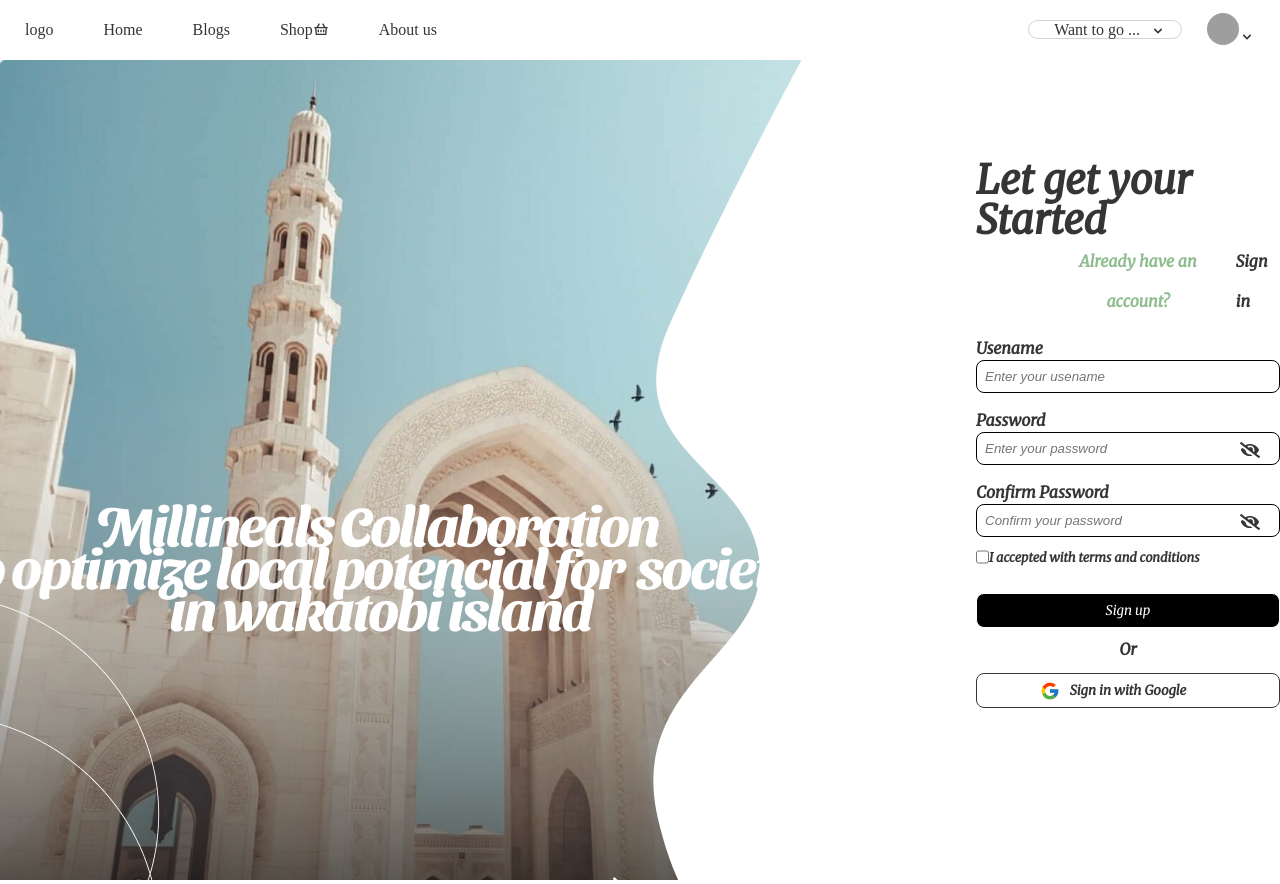
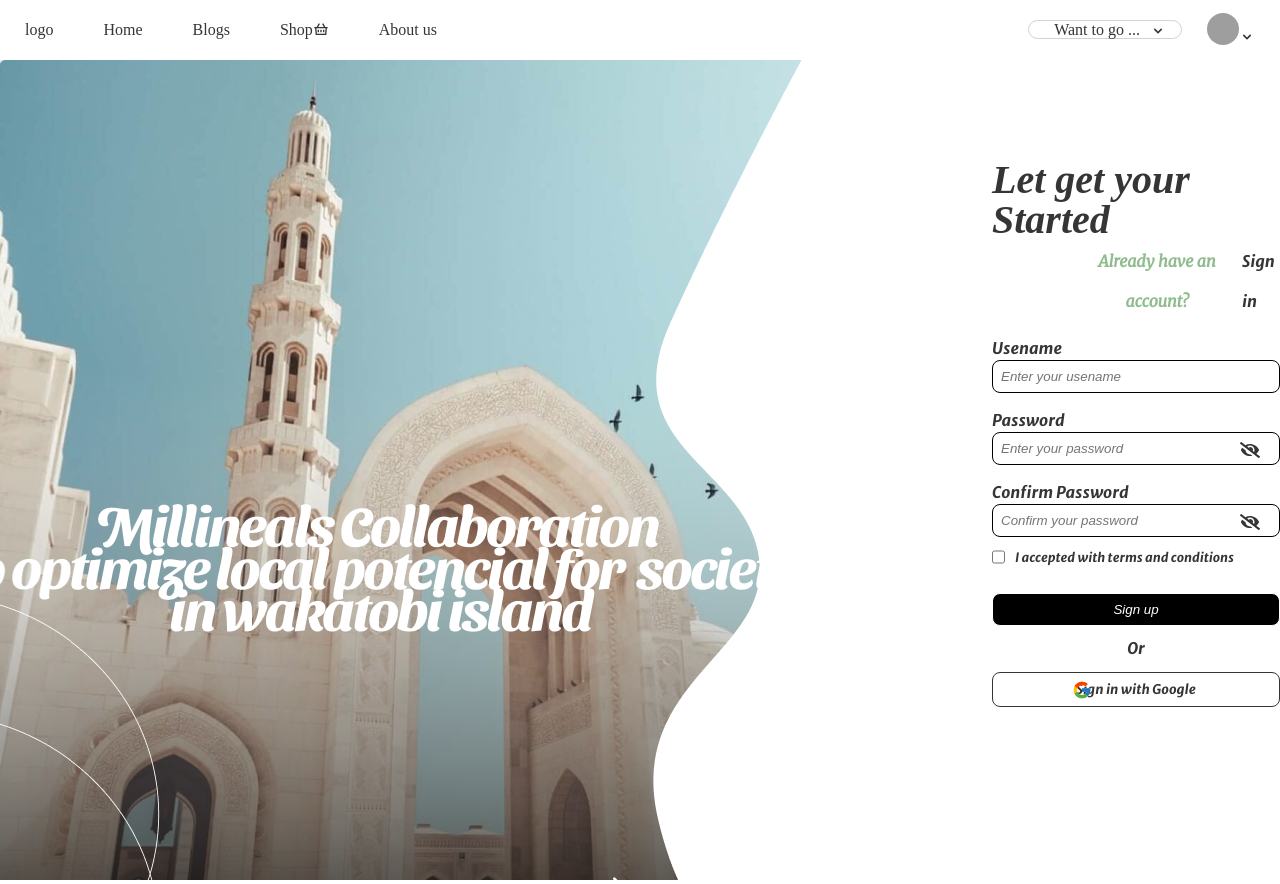
Before and after one commit to leethiep/travelinV, a React (Create React App) app: page /Register in a window 1280 px wide. Built offline with nearby package versions, Linux system fonts and the light colour scheme; grey boxes are pictures that could not be loaded; a web font is replaced by a local one.

Commit message:
Edit css login & resgiter

```diff
--- a/src/Login.css
+++ b/src/Login.css
@@ -12,11 +12,11 @@
 .signin {
     line-height: 2.5rem;
     position:absolute;
-    left: 63rem;
+    left: 64rem;
     top: 12rem;
     font-weight: bold;
     font-style:italic;
-    font-family: Merriweather;
+    font-family: "Merriweather Sans";
     color: #353535;
 }
 
@@ -36,6 +36,7 @@ p{
     font-weight:bold;
     font-style: italic;
     margin-bottom:1px;
+    font-family:headings;
 }
 
 .flex1 {
@@ -48,6 +49,7 @@ p{
     margin-top: 0.1px;
     margin-left: 3rem;
     margin-right: 1rem;
+    font-family: "Merriweather";
 }
 .A2{
     font-weight:bold;
@@ -62,6 +64,8 @@ p{
 .A3{
     font-size:0.8rem;
     flex-grow:3;
+    padding-left: 10px;
+
 
 }
 .A4{
@@ -101,7 +105,6 @@ input[type=text], input[type=submit] {
   margin-top:1rem;
   background-color: black;
   color: white;
-  font-family: Merriweather;
 }
 
 .passDis {
@@ -117,7 +120,6 @@ input[type=text], input[type=submit] {
   background-size: 20px;
   background-repeat: no-repeat;
   background-position: 40px 5px;
-  font-family: Merriweather;
   color: #353535;
 
 }
--- a/src/Register.css
+++ b/src/Register.css
@@ -10,15 +10,14 @@
       format("woff");
 }
 
-
 .register {
     line-height: 2.5rem;
     position:absolute;
-    left: 61rem;
+    left: 62rem;
     top: 10rem;
     font-weight: bold;
     font-style:italic;
-    font-family: Merriweather;
+    font-family: "Merriweather Sans";
     color: #353535;
 }
 
@@ -39,6 +38,7 @@ p{
     font-weight:bold;
     font-style: italic;
     margin-bottom:1px;
+    font-family: headings;
 }
 
 .flex1 {
@@ -48,7 +48,8 @@ p{
     color: #8fbc8f !important;
     text-align: center;
     margin-top: 0.1px;
-    margin-left: 5rem;
+    margin-left: 6rem;
+    font-family: "Merriweather";
 }
 .A2{
     font-weight:bold;
@@ -62,7 +63,7 @@ p{
 }
 .A3{
     font-size:0.8rem;
-
+    padding-left: 10px;
 }
 
 
@@ -112,19 +113,17 @@ input[type=text], input[type=submit] {
   margin-top:1rem;
   background-color: black;
   color: white;
-  font-family: Merriweather;
 }
 
 .IP2 {
   background-color: white;
   font-weight: bold;
   font-style: italic;
-  background-image: "url("+ ggLogo +")";
   background-size: 20px;
   background-repeat: no-repeat;
   background-position: 50px 5px;
-  font-family: Merriweather;
   color: #353535;
+  font-family: "Merriweather Sans"
 
 }
 
@@ -143,6 +142,6 @@ input[type=text], input[type=submit] {
 .icon {
     position:absolute;
     bottom: -5px;
-    left: 4rem;
+    left: 5rem;
     font-size: 20px;
 }
```
